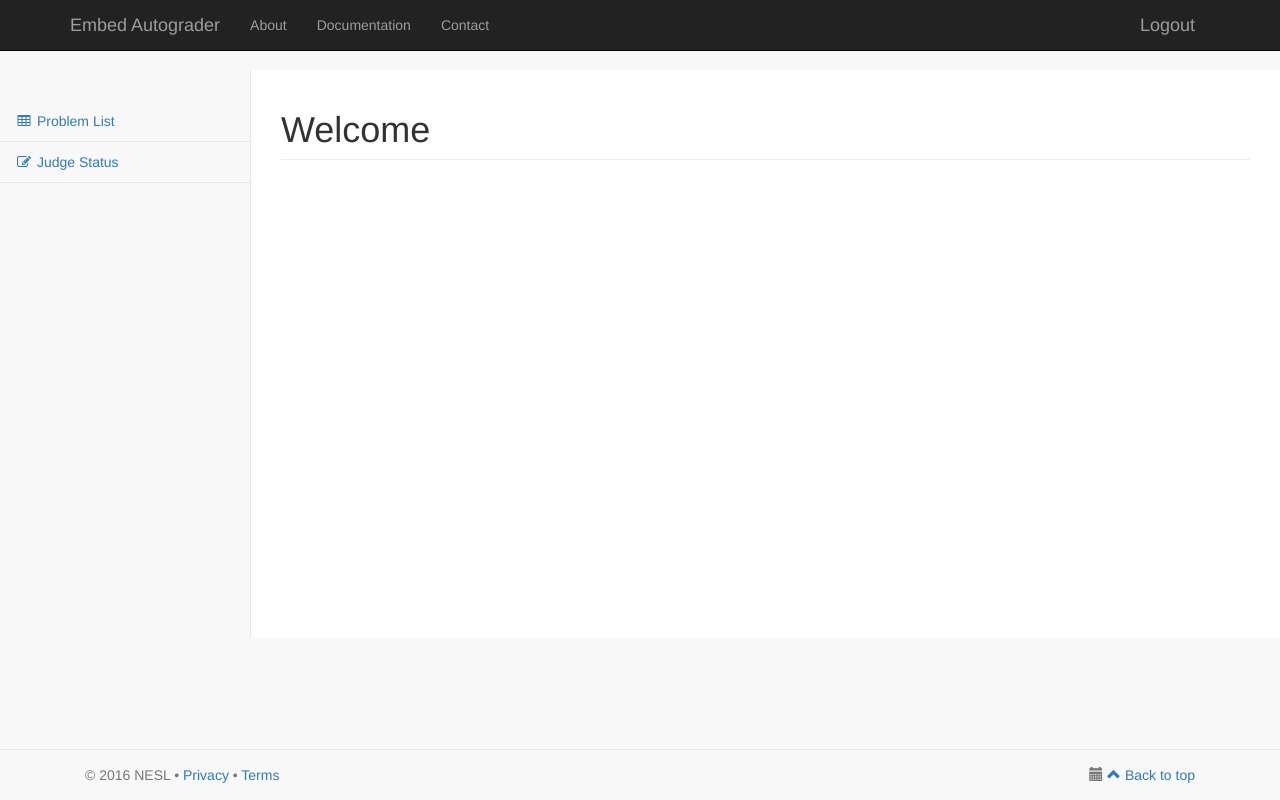
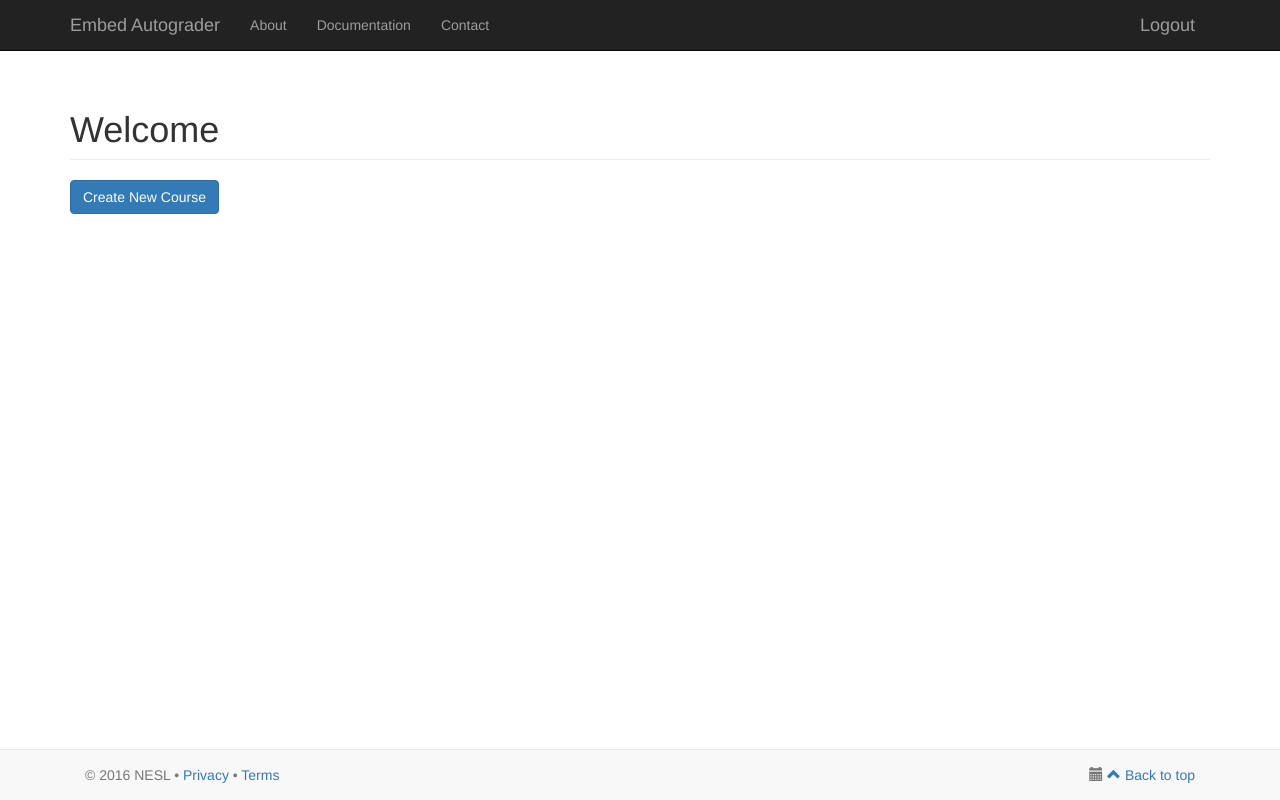
Before and after one commit to nesl/AutoGrader, a Django app: page /homepage/ in a window 1280 px wide. Run offline with Django 3.2, Linux system fonts and the light colour scheme; a user stored in the database is signed in; some libraries are stand-ins or nearby versions.

Commit message:
fixing the homepage

```diff
--- a/embed_grader/serapis/models.py
+++ b/embed_grader/serapis/models.py
@@ -117,6 +117,8 @@ class UserProfile(models.Model):
 
 class Course(models.Model):
     instructor_id = models.ForeignKey(UserProfile, on_delete = models.CASCADE)
+    course_code = models.CharField(max_length=10)
+    name = models.CharField(max_length=100)
     description = models.TextField()
 
 class Assignment(models.Model):
--- a/embed_grader/serapis/templates/serapis/base.html
+++ b/embed_grader/serapis/templates/serapis/base.html
@@ -13,7 +13,12 @@
     <title>NESL Embed Autograder</title>
 
     <!-- Bootstrap Core CSS -->
-    <link href="{% static 'bootstrap/css/bootstrap.min.css' %}" rel="stylesheet">
+    <link href="{% static 'bootstrap/css/bootstrap.css' %}" rel="stylesheet">
+
+    <!-- More Bootstrap CSS if needed
+    <link href="{% static 'bootstrap/css/bootstrap.css' %}" rel="stylesheet">
+    <link href="{% static 'bootstrap/css/bootstrap-responsive.css' %}" rel="stylesheet">
+    -->
 
     <!-- Fonts from Font Awesome-->
     <link rel="stylesheet" href="//maxcdn.bootstrapcdn.com/font-awesome/4.3.0/css/font-awesome.min.css">
--- a/embed_grader/serapis/templates/serapis/homepage.html
+++ b/embed_grader/serapis/templates/serapis/homepage.html
@@ -2,35 +2,17 @@
 {% load staticfiles %}
 
 {% block css %}
-  <link href="{% static "serapis/sidebar.css" %}" rel="stylesheet">
 {% endblock %}
 
-{% block nav %}
-
-            <div class="navbar-default sidebar" role="navigation">
-                <div class="sidebar-nav navbar-collapse">
-                    <ul class="nav" id="side-menu">
-                        <li>
-                            <a href="#"><i class="fa fa-table fa-fw"></i> Problem List </a>
-                        </li>
-                        <li>
-                            <a href="#"><i class="fa fa-edit fa-fw"></i> Judge Status </a>
-                        </li>
-                    </ul>
-                </div>
-                <!-- /.sidebar-collapse -->
-            </div>
-            <!-- /.navbar-static-side -->
-
-{% endblock %}
 
 {% block content %}
-    <div id="page-wrapper">
-            <div class="row">
-                <div class="col-lg-12">
-                    <h1 class="page-header">Welcome</h1>
-                </div>
-                <!-- /.col-lg-12 -->
-            </div>
+    <div class="container">
+        <h1 class="page-header">Welcome</h1>
+
+        <p>
+            <button class="btn btn-primary" type="button">Create New Course</button>
+        </p>
+
     </div>
+
 {% endblock %}!
```
Also changed, not shown: embed_grader/serapis/static/serapis/sidebar.css (line endings or trailing spaces).
